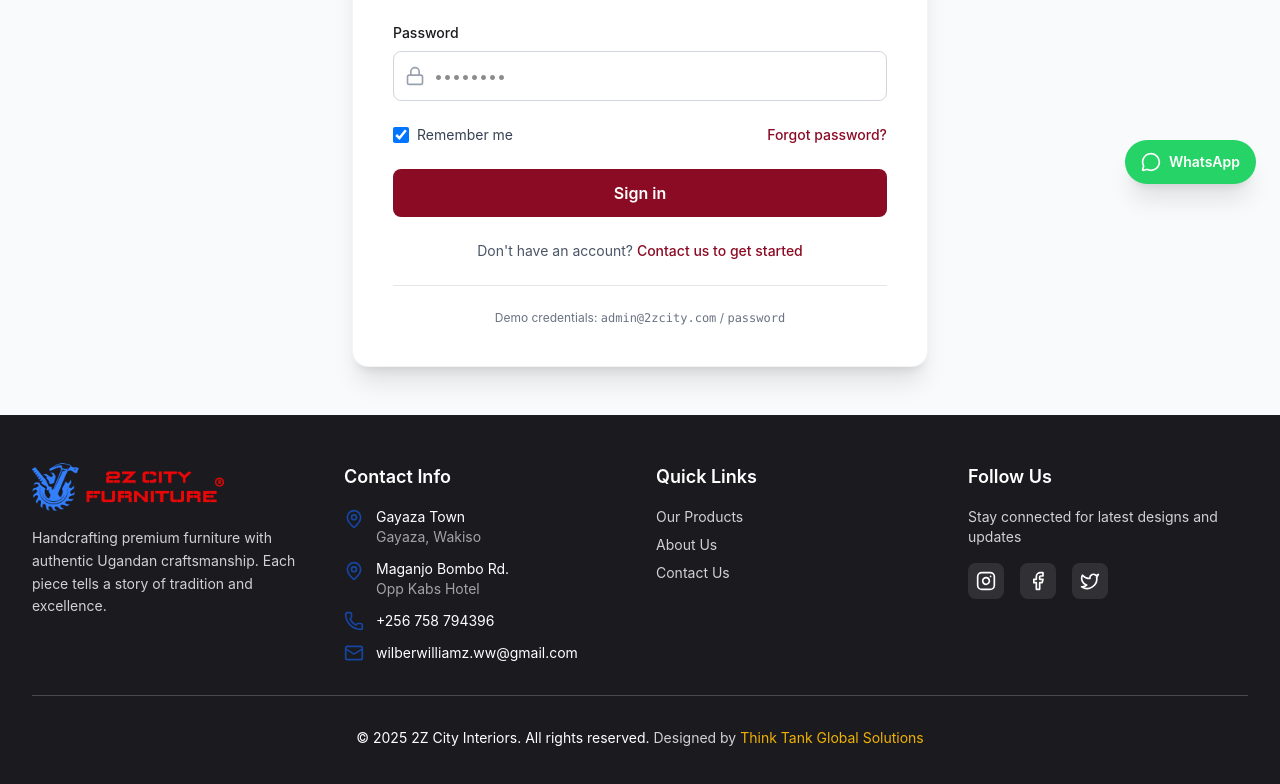
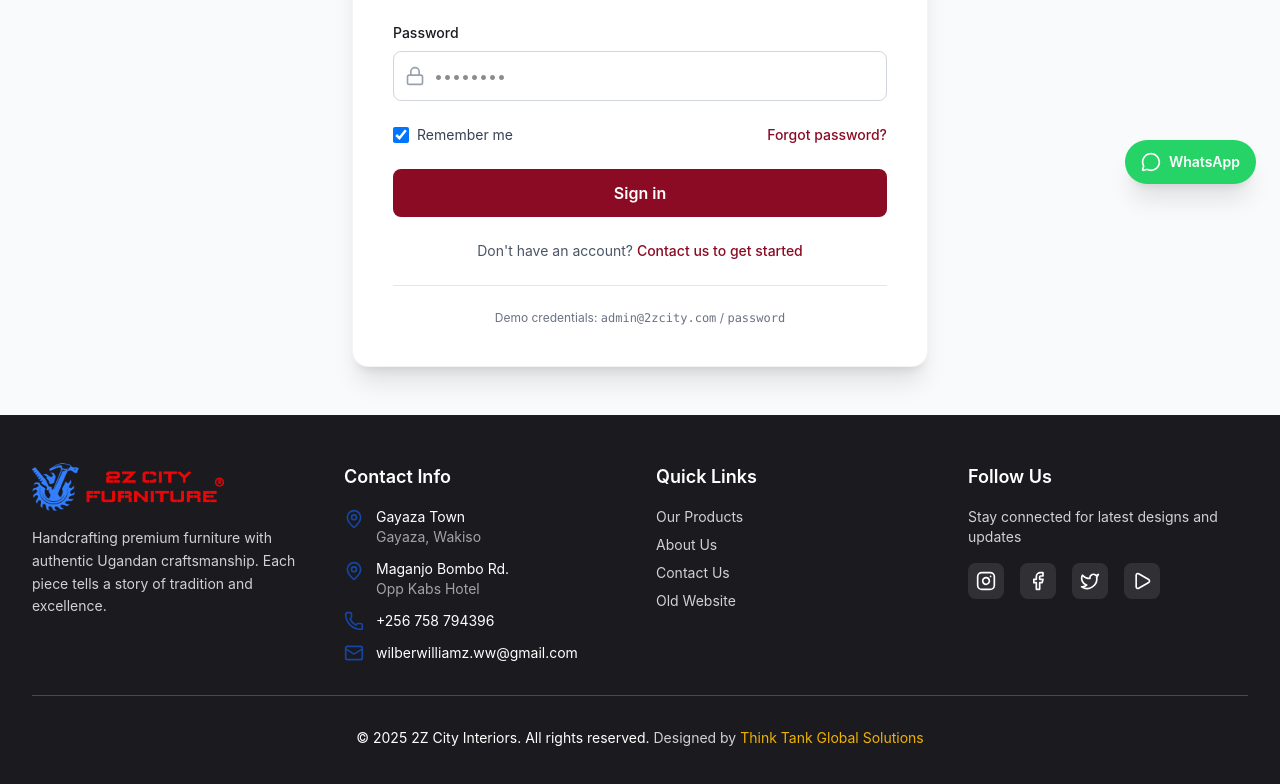
Before and after one commit to enoskyeza/2zinterior, a React (Vite) app: page /login in a window 1280 px wide. Shown: the part 592-1376 px from the top of the page. Built offline with nearby package versions, Linux system fonts and the light colour scheme; no server answers.

Commit message:
update socials

```diff
--- a/src/components/Footer.jsx
+++ b/src/components/Footer.jsx
@@ -1,5 +1,5 @@
 import { Link } from 'react-router-dom'
-import { Mail, Phone, MapPin, Facebook, Instagram, Twitter } from 'lucide-react'
+import { Mail, Phone, MapPin, Facebook, Instagram, Twitter, Play } from 'lucide-react'
 
 export default function Footer() {
   return (
@@ -64,6 +64,11 @@ export default function Footer() {
                   Contact Us
                 </Link>
               </li>
+              <li>
+                <a href="https://www.2zcityfurniture.com" target="_blank" rel="noreferrer" className="text-white/80 hover:text-brand-accent transition-colors">
+                  Old Website
+                </a>
+              </li>
             </ul>
           </div>
 
@@ -79,6 +84,9 @@ export default function Footer() {
               </a>
               <a href="https://www.linkedin.com/company/2zinteriors" target="_blank" rel="noreferrer" className="bg-white/10 p-2 rounded-lg hover:bg-brand-accent transition-colors">
                 <Twitter className="h-5 w-5" />
+              </a>
+              <a href="https://www.tiktok.com/@2z.city.furniture?_r=1&_t=ZS-91BMM5ryNxV" target="_blank" rel="noreferrer" className="bg-white/10 p-2 rounded-lg hover:bg-brand-accent transition-colors">
+                <Play className="h-5 w-5" />
               </a>
             </div>
           </div>
```
